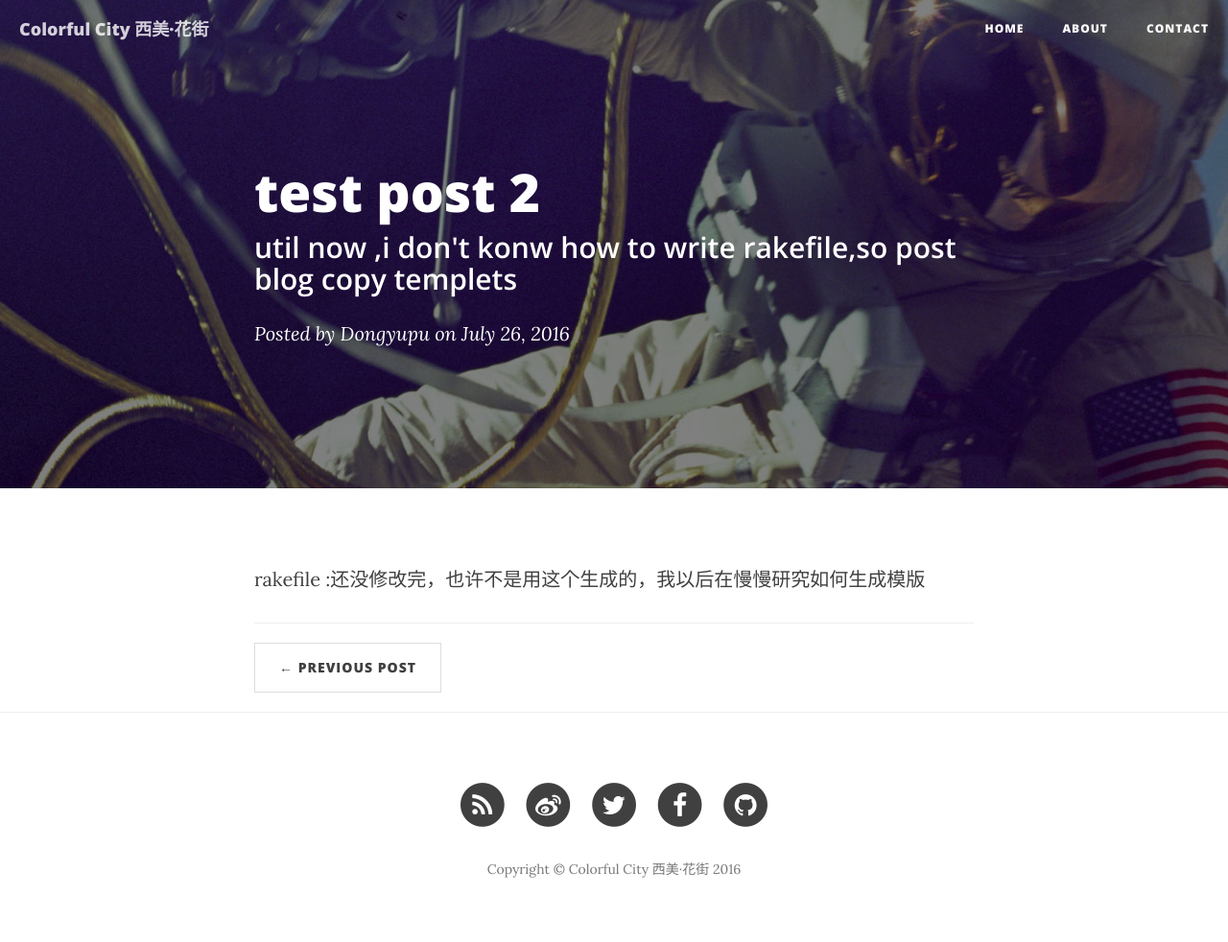
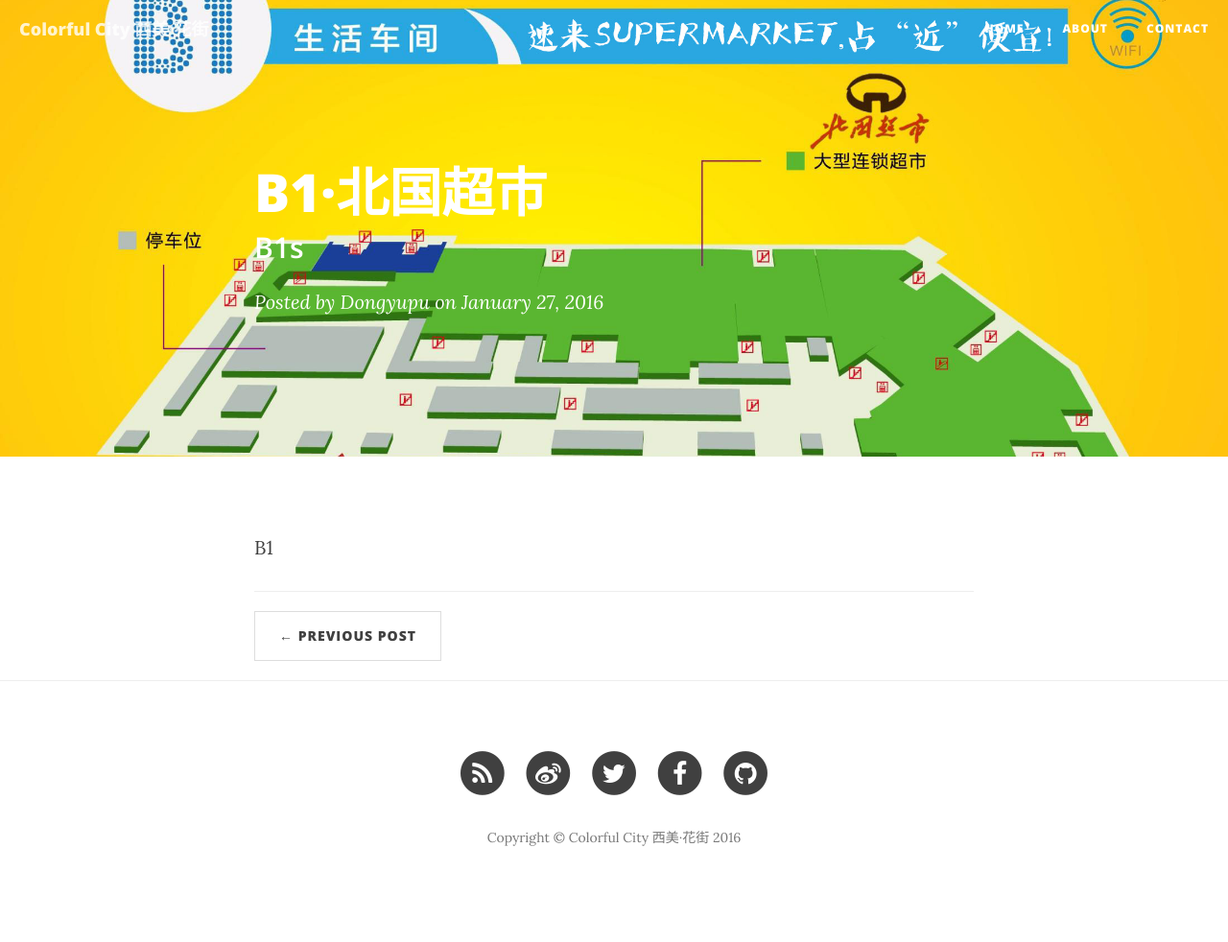
Before and after one commit to dongyupu/colorfulcity, a Jekyll site: the page built from _posts/2015-07-26-test-post-2.md, in a window 1280 px wide. Shown: the whole page at 96% size. Built offline with Jekyll 4.4.1, drawn with Linux system fonts in a browser that asks for light colours; nearby versions of some CDN libraries; comment, search, counter and statistics services are not loaded; after the commit the page ends 949 px from its top, so only the background shows below that.

Commit message:
Update 2015-07-26-test-post-2.md

```diff
--- a/_posts/2015-07-26-test-post-2.md
+++ b/_posts/2015-07-26-test-post-2.md
@@ -1,9 +1,9 @@
 ---
 layout: post
-title: "test post 2"
-subtitle:   "util now ,i don't konw how to write rakefile,so post blog copy templets"
-date:       2016-07-26 20:20:00
+title: "B1·北国超市"
+subtitle:   "B1s"
+date:       2016-01-27 20:20:00
 author:     "Dongyupu"
-header-img: "img/post-bg-06.jpg"
+header-img: "img/colorfulcity/floor/B1-car_park/header-f1.jpg"
 ---
-<p>rakefile :还没修改完，也许不是用这个生成的，我以后在慢慢研究如何生成模版</p>
+<p>B1</p>
```
